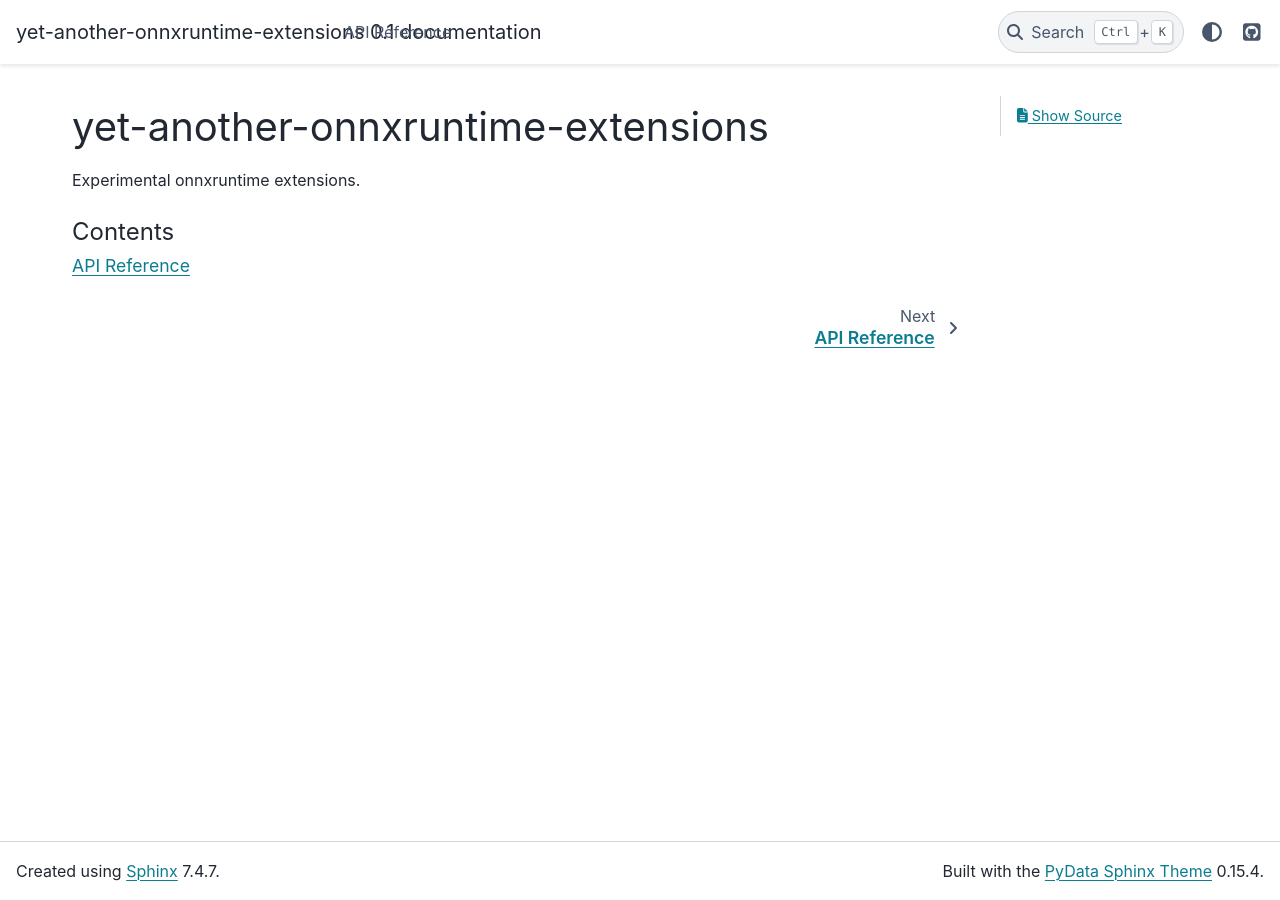
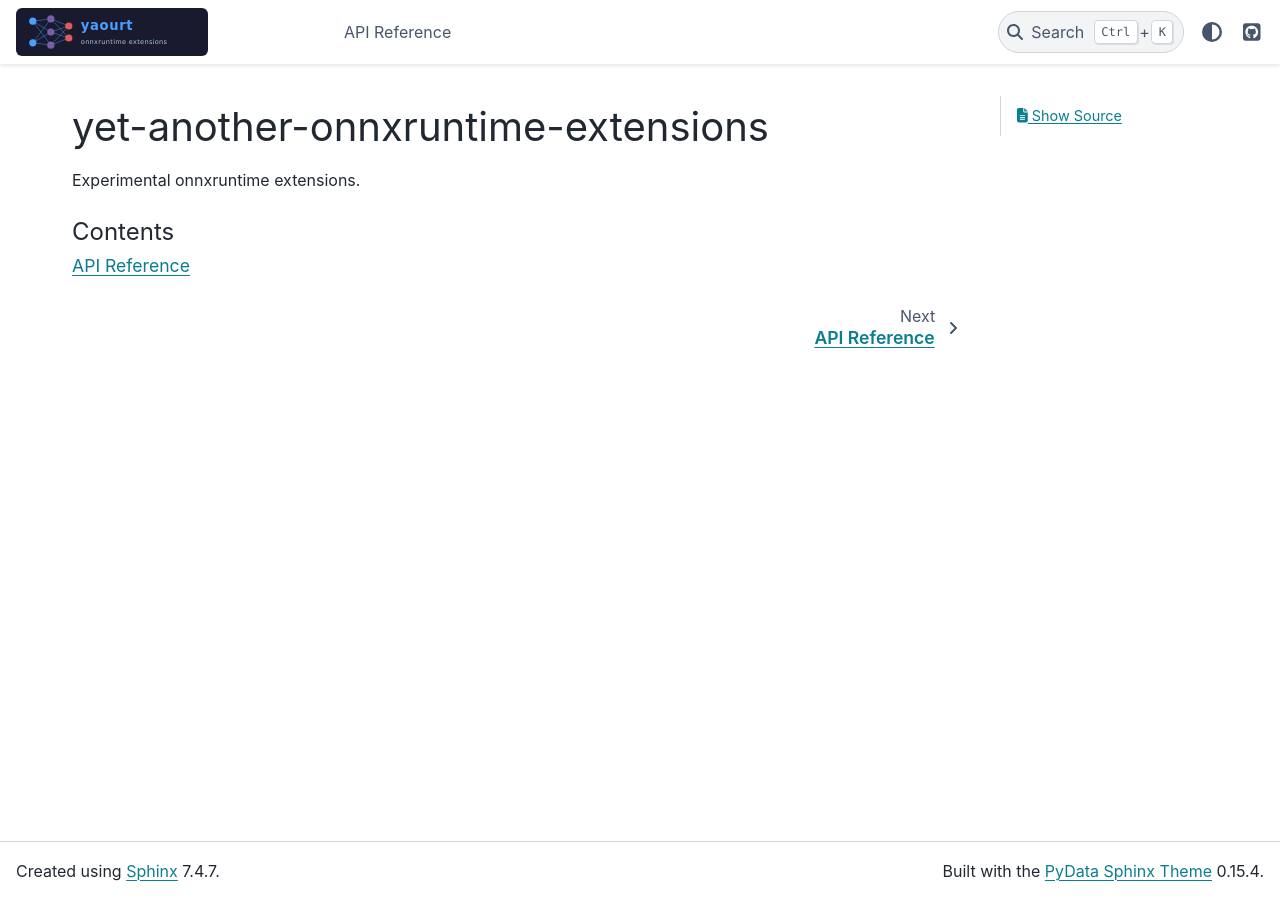
Before and after one commit to xadupre/yet-another-onnxruntime-extensions, a Sphinx documentation site: the page built from docs/index.rst, in a window 1280 px wide. Built offline with Sphinx 7.4.7 and the PyData theme 0.15.4, drawn with Linux system fonts in a browser that asks for light colours.

Commit message:
Changes before error encountered
Agent-Logs-Url: https://github.com/xadupre/yet-another-onnxruntime-extensions/sessions/97260257-52a9-455b-9d6d-0578b8971c24

Co-authored-by: xadupre <22452781+xadupre@users.noreply.github.com>

```diff
--- a/docs/conf.py
+++ b/docs/conf.py
@@ -22,8 +22,13 @@ extensions = [
 exclude_patterns = ["_build"]
 html_theme = "pydata_sphinx_theme"
 html_static_path = ["_static"]
+html_logo = "_static/logo.svg"
 html_theme_options = {
     "github_url": "https://github.com/xadupre/yet-another-onnxruntime-extensions",
+    "logo": {
+        "image_light": "_static/logo.svg",
+        "image_dark": "_static/logo.svg",
+    },
 }
 
 intersphinx_mapping = {
```
Also changed, not shown: README.md (+5 -0 lines), docs/_static/logo.svg (added).
